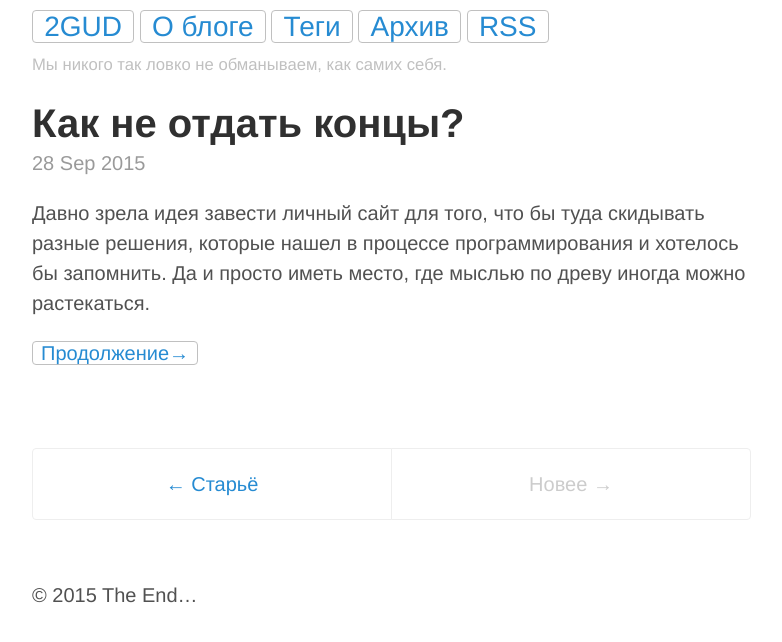
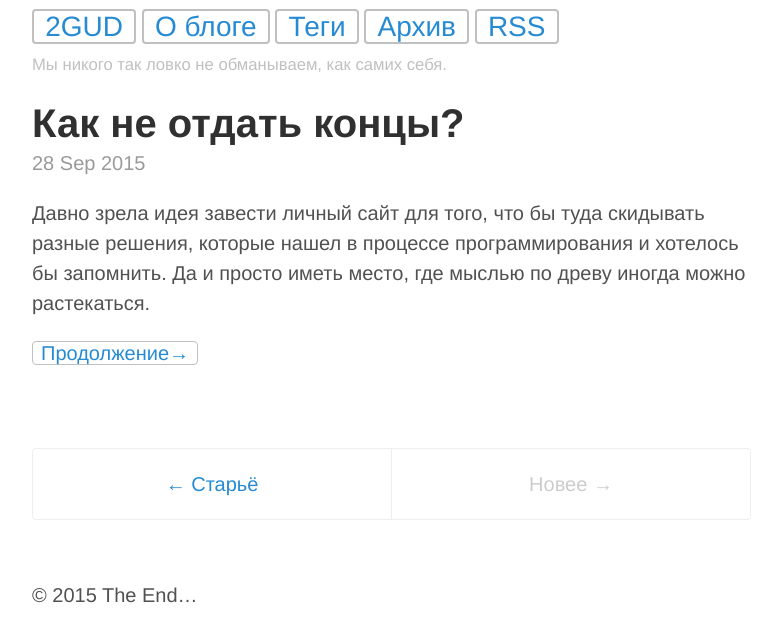
Before and after one commit to gitter-badger/2gud.github.io, a Jekyll site: the page built from index.html, in a window 1280 px wide. Shown: the top 642 px of the page, without its empty margins (248-1030 px from the left). Built offline with Jekyll 4.4.1, drawn with Linux system fonts in a browser that asks for light colours; nearby versions of some CDN libraries; the list of posts is cut into pages by our own code.

Commit message:
Added changes

```diff
--- a/public/css/st.css
+++ b/public/css/st.css
@@ -298,12 +298,11 @@ tbody tr:nth-child(odd) th {
   padding: 0 .4em;
   color: #268bd2;
   border-radius: 4px;
-  border: 1px #c0c0c0 solid;
+  border: 2px #c0c0c0 solid;
   text-decoration: none;
 }
 .masthead-title a:hover {
   color: #303030;
-  background: #ffe060;
   border-color: #f0c040;
 }
 
```
